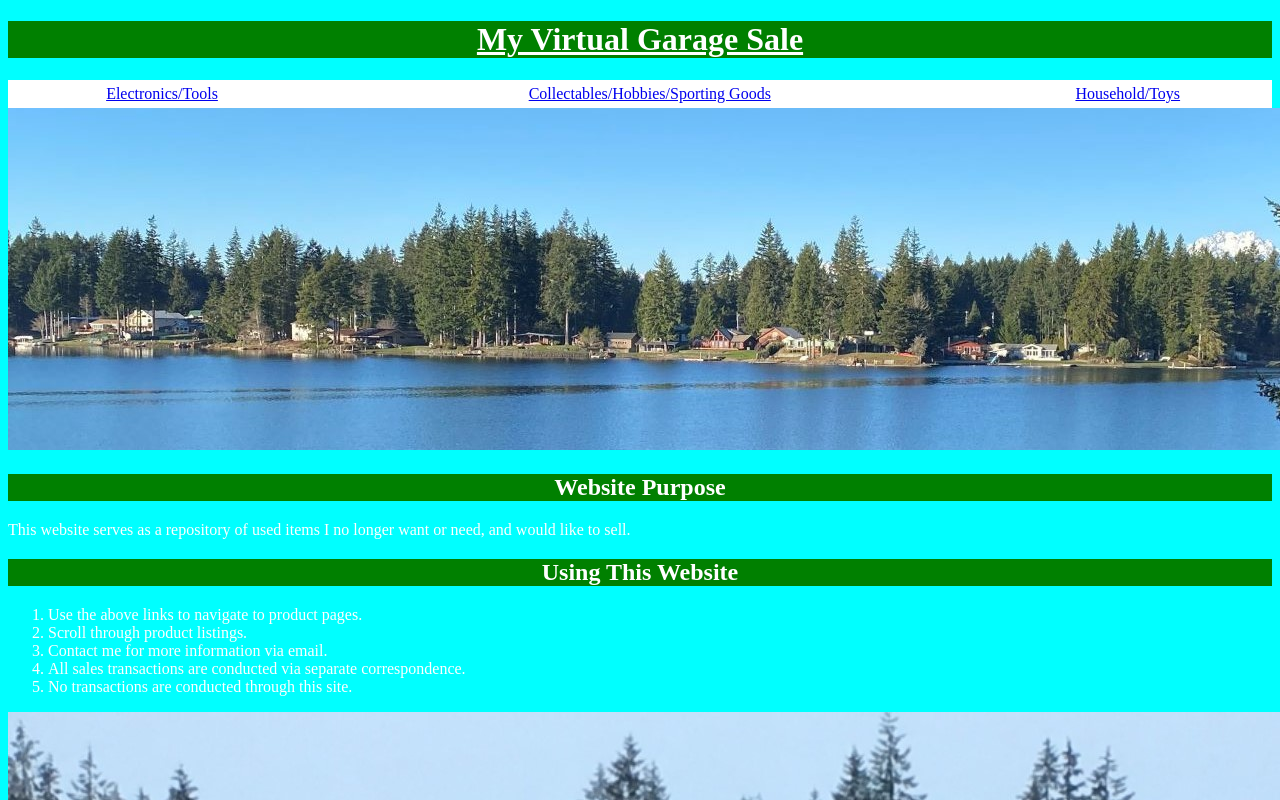
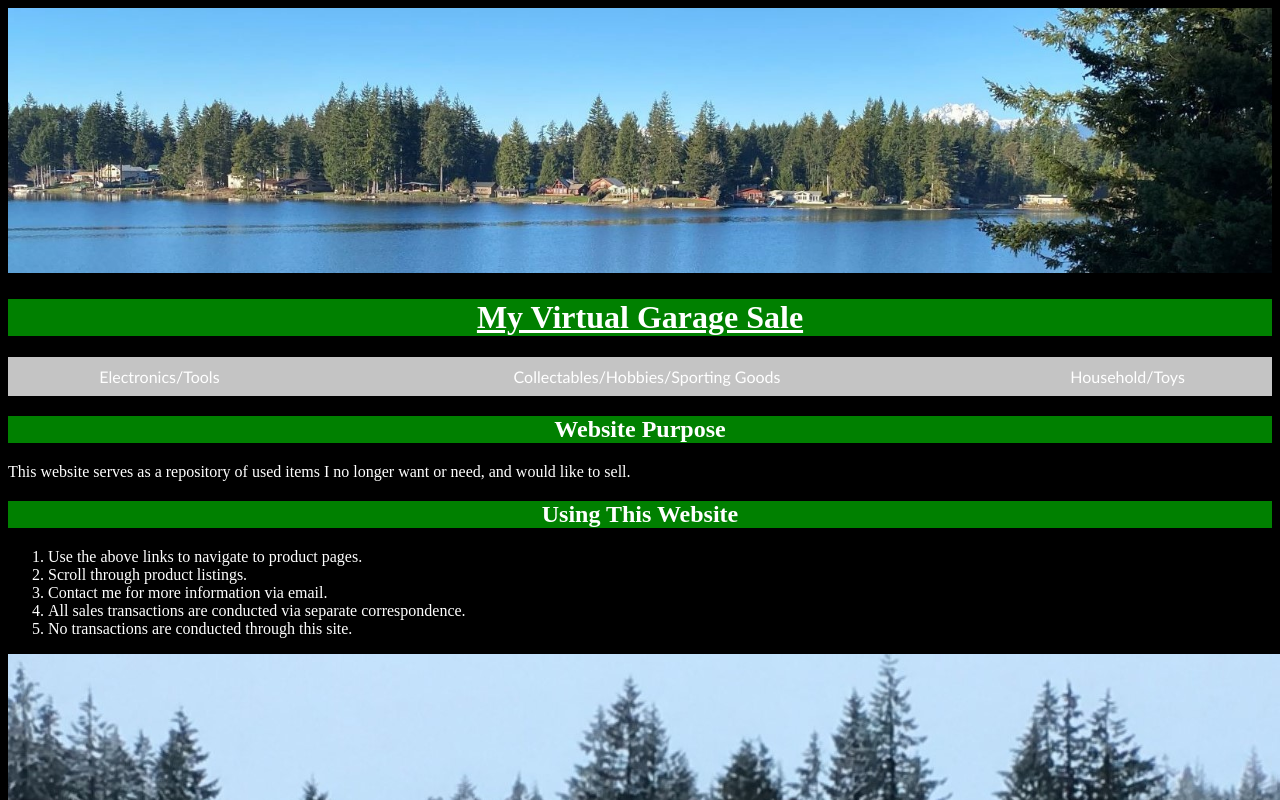
Before and after one commit to Chad-Skillman/Olympic_College_Chad_Skillman_-CIS_155_Winter_2021, a plain HTML site: page V1/index.html in a window 1280 px wide. Shown: the top 800 px of the page. Drawn offline with Linux system fonts and the light colour scheme.

Commit message:
Update V1

```diff
--- a/V1/index.html
+++ b/V1/index.html
@@ -9,9 +9,7 @@
 	Date:	January 23, 2021
 	Filename: index.html
 	M1LO6 Demonstrate the use of basic HTML tags to create a simple Web page is satisfied by the code below.
-
 -->
-
 	<meta charset="utf-8" />
 	<meta name="Garage" content= "sale, used, Housewares, Tools, Furniture, Electronics, Hobbies, Collectables" />
 	<title>My Virtual Garage Sale</title>
@@ -23,7 +21,7 @@
 
 <body>
 	<header>
-		<!--<img src="vgs_photoLT.jpg" alt="My Virtual Garage Sale" /> -->
+		<img src="photoLT.jpg" alt="My Virtual Garage Sale" />
 		<h1>My Virtual Garage Sale</h1>
 		<!--M1LO - 12 Create nav using unordered lists -->
 		<nav>
@@ -35,7 +33,7 @@
 			</ul>
 		</nav>
 	</header>
-		<div><img src="vgs_photoLT.jpg" alt="My Virtual Garage Sale" /></div>
+
 	<section>
 		<h2>Website Purpose</h2>
 			<p>
--- a/V1/vgs_styles.css
+++ b/V1/vgs_styles.css
@@ -8,9 +8,9 @@
 	vgs_styles.css
 */
 /*M2LO - 14 Demonstrate progressive enhancement; M2LO - 15 Apply colors using CSS*/
+
 html {
-	background-color: rgb(0, 255, 255);
-	background-color: hsl(50%, 50%, 100%)
+	background-color: black;
 }
 
 body > header > img {
@@ -25,7 +25,7 @@ body > header > h1 {
 	text-decoration: underline;/* M2LO - 13 Demonstrate presentation of textual elements */
 }
 /* Stuctural Styles */
-
+/*M2LO - 5 Demonstrate contextual selectors*/
 section > h2 {
 	background-color: green;
 	color: white;
@@ -76,3 +76,17 @@ p {
 ol> li {
 	color: white;
 }
+/*M2LO - 12 demonstrate how CSS can change presentation of page elements */
+nav a {
+	padding-top: 10px;
+	padding-bottom: 10px;
+	font-family:'Trebuchet MS', Helvetica, sans-serif;
+}
+nav a:link, nav:visited {
+	color: white;
+	text-decoration: none;
+	background-color: hsla(0,0%,42%,0.4);
+}
+nav a:hover, nav a:active {
+	color: hsla(0,0%,42%,0.70)
+}
```
Also changed, not shown: V1/photoLT.JPG (renamed from V1/vgs_photoLT.JPG).
